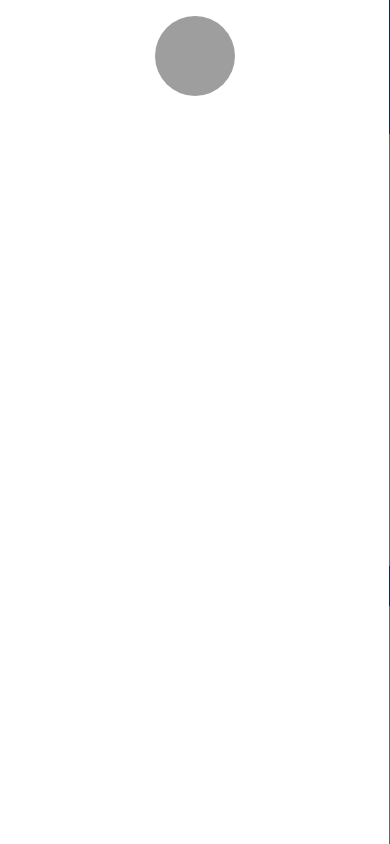
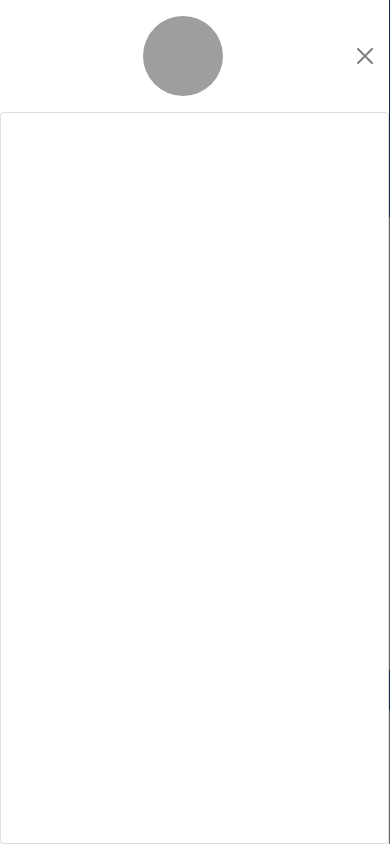
Before and after one commit to Igweego1/Bank-Application, a plain HTML site: page dashboard.html in a window 390 px wide. Both pictures are taken after a click on the button "View Profile". Drawn offline with nearby package versions, Linux system fonts and the light colour scheme; grey boxes are pictures that could not be loaded.

Commit message:
responsive dashboard page

```diff
--- a/dashboard.html
+++ b/dashboard.html
@@ -11,6 +11,12 @@
     <link href="https://fonts.googleapis.com/css2?family=Montserrat:wght@200;300;400;500;600;700;800&display=swap" rel="stylesheet">
     <link href="https://cdn.jsdelivr.net/npm/bootstrap@5.0.2/dist/css/bootstrap.min.css" rel="stylesheet" integrity="sha384-EVSTQN3/azprG1Anm3QDgpJLIm9Nao0Yz1ztcQTwFspd3yD65VohhpuuCOmLASjC" crossorigin="anonymous">
     <script src="https://cdn.jsdelivr.net/npm/bootstrap@5.0.2/dist/js/bootstrap.bundle.min.js" integrity="sha384-MrcW6ZMFYlzcLA8Nl+NtUVF0sA7MsXsP1UyJoMp4YLEuNSfAP+JcXn/tWtIaxVXM" crossorigin="anonymous"></script>
+
+    <style>
+      .row {
+        height: 100vh;
+      }
+    </style>
 </head>
 <body class="dashboard">
     <main class="container-fluid">
@@ -27,8 +33,9 @@
                       <img class="rounded-circle profile mx-auto d-block"
                       src="https://images.unsplash.com/photo-1511367461989-f85a21fda167?ixlib=rb-1.2.1&ixid=MnwxMjA3fDB8MHxwaG90by1wYWdlfHx8fGVufDB8fHx8&auto=format&fit=crop&w=1931&q=80"
                       />
+                      <button type="button" class="btn-close text-reset" data-bs-dismiss="offcanvas" aria-label="Close"></button>
                     </div>
-                    <div class="offcanvas-body" id="userDetails">
+                    <div class="offcanvas-body card text-center" id="userDetails">
 
                     </div>
                   </div>
```
